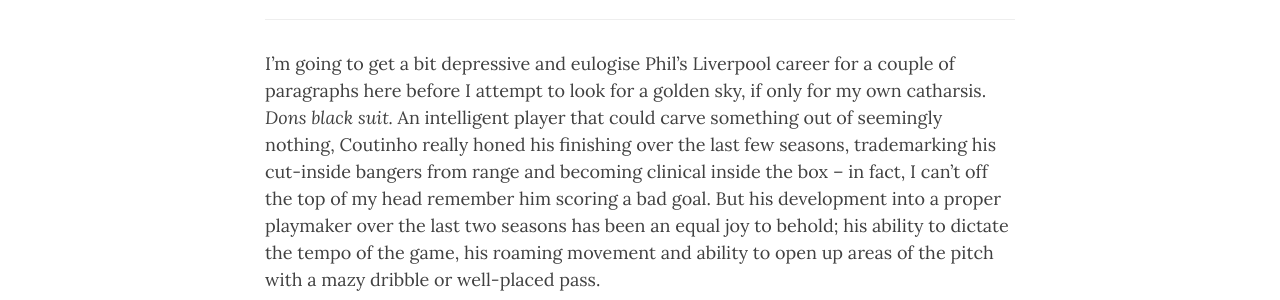
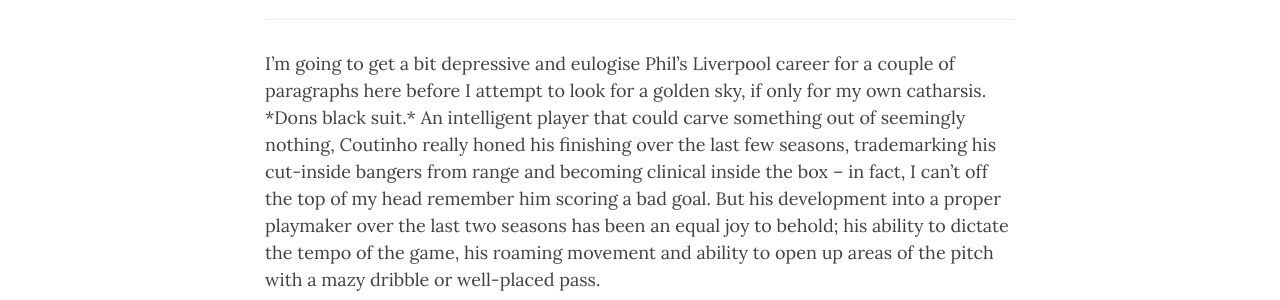
Before and after one commit to JoGall/jogall.github.io, a Jekyll site: the page built from _posts/2018-01-07-bye-bye-phil.md, in a window 1280 px wide and 900 px high, scrolled down 891 px. Shown: the part 208-508 px from the top of the window. Built offline with Jekyll 4.4.1, drawn with Linux system fonts in a browser that asks for light colours; nearby versions of some CDN libraries; comment, search, counter and statistics services are not loaded.

```diff
--- a/_posts/2018-01-07-bye-bye-phil.md
+++ b/_posts/2018-01-07-bye-bye-phil.md
@@ -21,7 +21,7 @@ But it’s little comfort: there’s a huge void in our attack that needs fillin
 
 ------------------------------------------------------------------------
 
-I’m going to get a bit depressive and eulogise Phil’s Liverpool career for a couple of paragraphs here before I attempt to look for a golden sky, if only for my own catharsis. *Dons black suit.* An intelligent player that could carve something out of seemingly nothing, Coutinho really honed his finishing over the last few seasons, trademarking his cut-inside bangers from range and becoming clinical inside the box – in fact, I can’t off the top of my head remember him scoring a bad goal. But his development into a proper playmaker over the last two seasons has been an equal joy to behold; his ability to dictate the tempo of the game, his roaming movement and ability to open up areas of the pitch with a mazy dribble or well-placed pass.
+I’m going to get a bit depressive and eulogise Phil’s Liverpool career for a couple of paragraphs here before I attempt to look for a golden sky, if only for my own catharsis. \*Dons black suit.\* An intelligent player that could carve something out of seemingly nothing, Coutinho really honed his finishing over the last few seasons, trademarking his cut-inside bangers from range and becoming clinical inside the box – in fact, I can’t off the top of my head remember him scoring a bad goal. But his development into a proper playmaker over the last two seasons has been an equal joy to behold; his ability to dictate the tempo of the game, his roaming movement and ability to open up areas of the pitch with a mazy dribble or well-placed pass.
 
 His deep-lying central role in the 4-0 against West Ham near the end of last season really showcased this creativity and maturity for me, and was the first time I had that spine-tingling “holy shit, we’ve got a world class player on our hands” moment (closely followed by that spine-tingling “oh shit, Spain are soon going to be calling” moment). It’s these attributes that have proved the difference between a frustrating draw and grasping a hard-earned three points on many occasions. I won’t go as far as to say he recaptured Gerrard’s infamous ability to pick the team up by the scruff of the neck (Phil’s always seemed more likely to go missing in the big games), but it’s certainly the closest we’ve came to having it back since he left. I wish the lad the best of luck, although I’d be lying if I said it was with quite the same degree of genuine amicability as I wished the departing Suárez.[^1]
 
```
